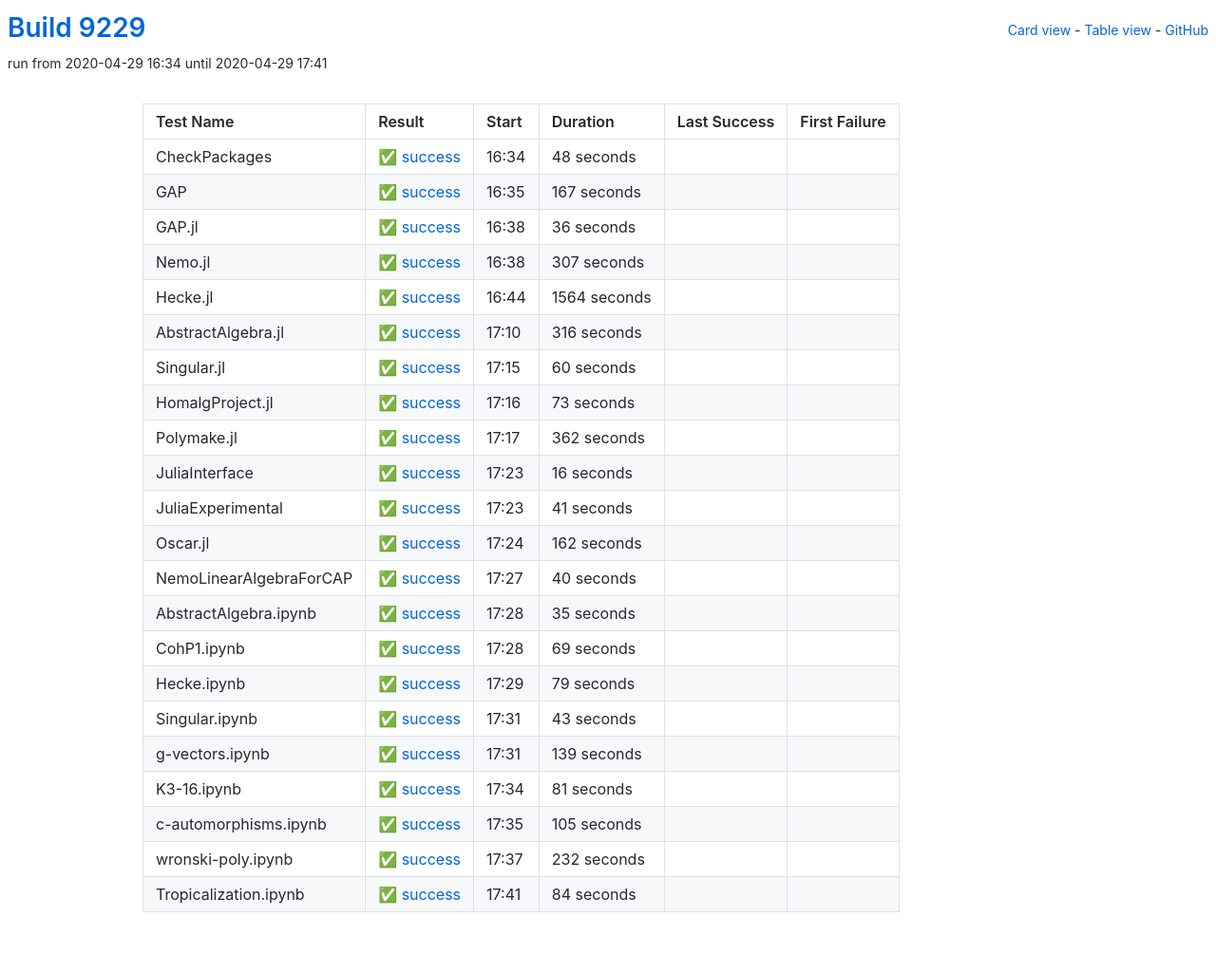
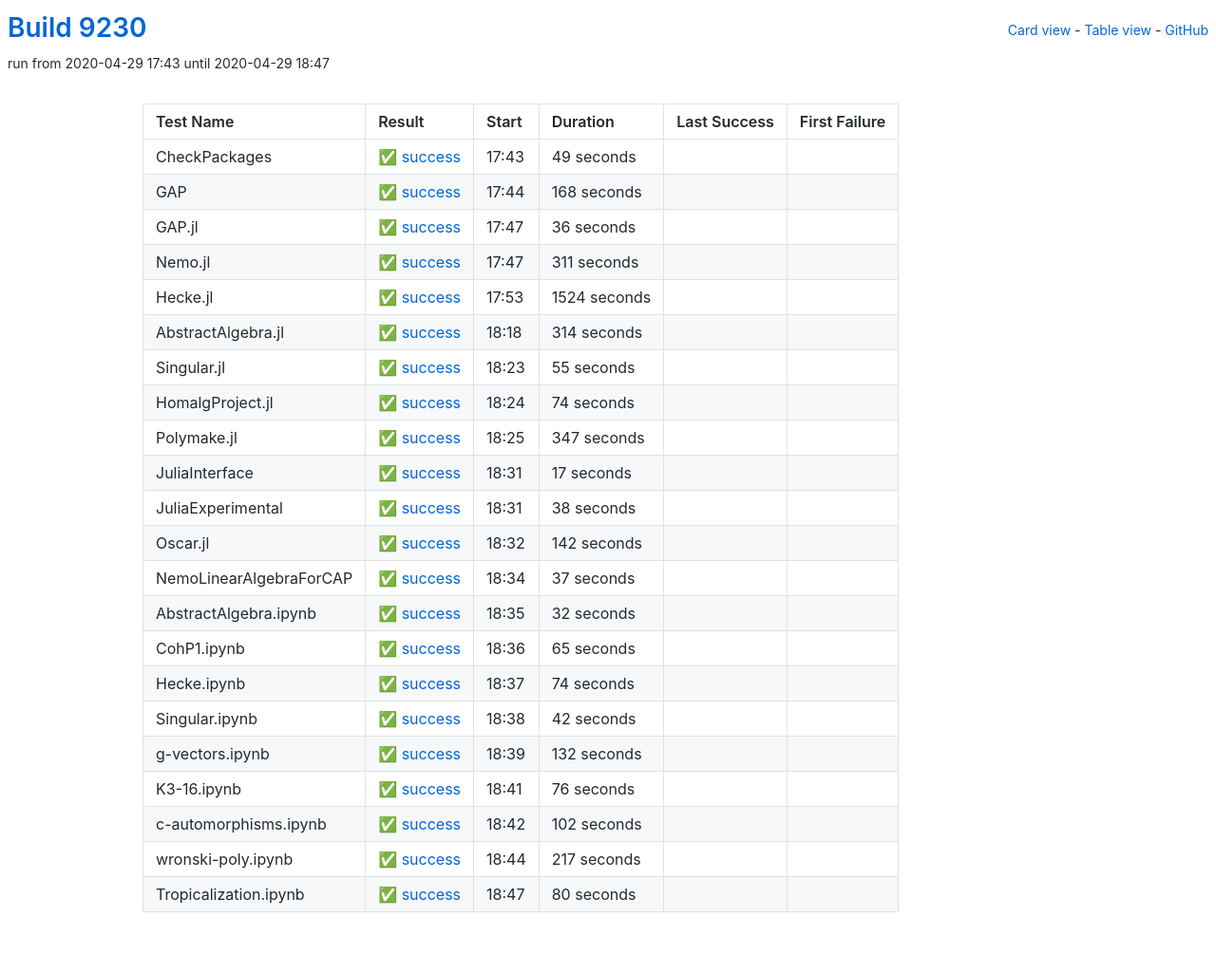
Before and after one commit to oscar-system/oscar-ci-status, a Jekyll site: the page built from table.html, in a window 1280 px wide. Shown: the whole page at 95% size. Built offline with Jekyll 4.4.1, drawn with Linux system fonts in a browser that asks for light colours.

Commit message:
Build 9230

```diff
--- a/_data/ci.yml
+++ b/_data/ci.yml
@@ -1,27 +1,27 @@
-build: 9229
-build_url: https://oscarci.mathematik.uni-kl.de/job/oscar/9229/
+build: 9230
+build_url: https://oscarci.mathematik.uni-kl.de/job/oscar/9230/
 job: oscar
 tests:
-- duration: 48
+- duration: 49
   exitcode: 0
   first_failure: false
   first_failure_url: null
   last_success: false
   last_success_url: null
-  log: https://oscarci.mathematik.uni-kl.de/job/oscar/9229/artifact/logs/build-9229/CheckPackages.log
+  log: https://oscarci.mathematik.uni-kl.de/job/oscar/9230/artifact/logs/build-9230/CheckPackages.log
   name: CheckPackages
-  start: 2020-04-29 16:34
+  start: 2020-04-29 17:43
   status: success
   success: true
-- duration: 167
+- duration: 168
   exitcode: 0
   first_failure: false
   first_failure_url: null
   last_success: false
   last_success_url: null
-  log: https://oscarci.mathematik.uni-kl.de/job/oscar/9229/artifact/logs/build-9229/GAP.log
+  log: https://oscarci.mathematik.uni-kl.de/job/oscar/9230/artifact/logs/build-9230/GAP.log
   name: GAP
-  start: 2020-04-29 16:35
+  start: 2020-04-29 17:44
   status: success
   success: true
 - duration: 36
@@ -30,217 +30,217 @@
   first_failure_url: null
   last_success: false
   last_success_url: null
-  log: https://oscarci.mathematik.uni-kl.de/job/oscar/9229/artifact/logs/build-9229/GAP.jl.log
+  log: https://oscarci.mathematik.uni-kl.de/job/oscar/9230/artifact/logs/build-9230/GAP.jl.log
   name: GAP.jl
-  start: 2020-04-29 16:38
+  start: 2020-04-29 17:47
   status: success
   success: true
-- duration: 307
+- duration: 311
   exitcode: 0
   first_failure: false
   first_failure_url: null
   last_success: false
   last_success_url: null
-  log: https://oscarci.mathematik.uni-kl.de/job/oscar/9229/artifact/logs/build-9229/Nemo.jl.log
+  log: https://oscarci.mathematik.uni-kl.de/job/oscar/9230/artifact/logs/build-9230/Nemo.jl.log
   name: Nemo.jl
-  start: 2020-04-29 16:38
+  start: 2020-04-29 17:47
   status: success
   success: true
-- duration: 1564
+- duration: 1524
   exitcode: 0
   first_failure: false
   first_failure_url: null
   last_success: false
   last_success_url: null
-  log: https://oscarci.mathematik.uni-kl.de/job/oscar/9229/artifact/logs/build-9229/Hecke.jl.log
+  log: https://oscarci.mathematik.uni-kl.de/job/oscar/9230/artifact/logs/build-9230/Hecke.jl.log
   name: Hecke.jl
-  start: 2020-04-29 16:44
+  start: 2020-04-29 17:53
   status: success
   success: true
-- duration: 316
+- duration: 314
   exitcode: 0
   first_failure: false
   first_failure_url: null
   last_success: false
   last_success_url: null
-  log: https://oscarci.mathematik.uni-kl.de/job/oscar/9229/artifact/logs/build-9229/AbstractAlgebra.jl.log
+  log: https://oscarci.mathematik.uni-kl.de/job/oscar/9230/artifact/logs/build-9230/AbstractAlgebra.jl.log
   name: AbstractAlgebra.jl
-  start: 2020-04-29 17:10
+  start: 2020-04-29 18:18
   status: success
   success: true
-- duration: 60
+- duration: 55
   exitcode: 0
   first_failure: false
   first_failure_url: null
   last_success: false
   last_success_url: null
-  log: https://oscarci.mathematik.uni-kl.de/job/oscar/9229/artifact/logs/build-9229/Singular.jl.log
+  log: https://oscarci.mathematik.uni-kl.de/job/oscar/9230/artifact/logs/build-9230/Singular.jl.log
   name: Singular.jl
-  start: 2020-04-29 17:15
+  start: 2020-04-29 18:23
   status: success
   success: true
-- duration: 73
+- duration: 74
   exitcode: 0
   first_failure: false
   first_failure_url: null
   last_success: false
   last_success_url: null
-  log: https://oscarci.mathematik.uni-kl.de/job/oscar/9229/artifact/logs/build-9229/HomalgProject.jl.log
+  log: https://oscarci.mathematik.uni-kl.de/job/oscar/9230/artifact/logs/build-9230/HomalgProject.jl.log
   name: HomalgProject.jl
-  start: 2020-04-29 17:16
+  start: 2020-04-29 18:24
   status: success
   success: true
-- duration: 362
+- duration: 347
   exitcode: 0
   first_failure: false
   first_failure_url: null
   last_success: false
   last_success_url: null
-  log: https://oscarci.mathematik.uni-kl.de/job/oscar/9229/artifact/logs/build-9229/Polymake.jl.log
+  log: https://oscarci.mathematik.uni-kl.de/job/oscar/9230/artifact/logs/build-9230/Polymake.jl.log
   name: Polymake.jl
-  start: 2020-04-29 17:17
+  start: 2020-04-29 18:25
   status: success
   success: true
-- duration: 16
+- duration: 17
   exitcode: 0
   first_failure: false
   first_failure_url: null
   last_success: false
   last_success_url: null
-  log: https://oscarci.mathematik.uni-kl.de/job/oscar/9229/artifact/logs/build-9229/JuliaInterface.log
+  log: https://oscarci.mathematik.uni-kl.de/job/oscar/9230/artifact/logs/build-9230/JuliaInterface.log
   name: JuliaInterface
-  start: 2020-04-29 17:23
+  start: 2020-04-29 18:31
   status: success
   success: true
-- duration: 41
+- duration: 38
   exitcode: 0
   first_failure: false
   first_failure_url: null
   last_success: false
   last_success_url: null
-  log: https://oscarci.mathematik.uni-kl.de/job/oscar/9229/artifact/logs/build-9229/JuliaExperimental.log
+  log: https://oscarci.mathematik.uni-kl.de/job/oscar/9230/artifact/logs/build-9230/JuliaExperimental.log
   name: JuliaExperimental
-  start: 2020-04-29 17:23
+  start: 2020-04-29 18:31
   status: success
   success: true
-- duration: 162
+- duration: 142
   exitcode: 0
   first_failure: false
   first_failure_url: null
   last_success: false
   last_success_url: null
-  log: https://oscarci.mathematik.uni-kl.de/job/oscar/9229/artifact/logs/build-9229/Oscar.jl.log
+  log: https://oscarci.mathematik.uni-kl.de/job/oscar/9230/artifact/logs/build-9230/Oscar.jl.log
   name: Oscar.jl
-  start: 2020-04-29 17:24
+  start: 2020-04-29 18:32
   status: success
   success: true
-- duration: 40
+- duration: 37
   exitcode: 0
   first_failure: false
   first_failure_url: null
   last_success: false
   last_success_url: null
-  log: https://oscarci.mathematik.uni-kl.de/job/oscar/9229/artifact/logs/build-9229/NemoLinearAlgebraForCAP.log
+  log: https://oscarci.mathematik.uni-kl.de/job/oscar/9230/artifact/logs/build-9230/NemoLinearAlgebraForCAP.log
   name: NemoLinearAlgebraForCAP
-  start: 2020-04-29 17:27
+  start: 2020-04-29 18:34
   status: success
   success: true
-- duration: 35
+- duration: 32
   exitcode: 0
   first_failure: false
   first_failure_url: null
   last_success: false
   last_success_url: null
-  log: https://oscarci.mathematik.uni-kl.de/job/oscar/9229/artifact/logs/build-9229/AbstractAlgebra.ipynb.log
+  log: https://oscarci.mathematik.uni-kl.de/job/oscar/9230/artifact/logs/build-9230/AbstractAlgebra.ipynb.log
   name: AbstractAlgebra.ipynb
-  start: 2020-04-29 17:28
+  start: 2020-04-29 18:35
   status: success
   success: true
-- duration: 69
+- duration: 65
   exitcode: 0
   first_failure: false
   first_failure_url: null
   last_success: false
   last_success_url: null
-  log: https://oscarci.mathematik.uni-kl.de/job/oscar/9229/artifact/logs/build-9229/CohP1.ipynb.log
+  log: https://oscarci.mathematik.uni-kl.de/job/oscar/9230/artifact/logs/build-9230/CohP1.ipynb.log
   name: CohP1.ipynb
-  start: 2020-04-29 17:28
+  start: 2020-04-29 18:36
   status: success
   success: true
-- duration: 79
+- duration: 74
   exitcode: 0
   first_failure: false
   first_failure_url: null
   last_success: false
   last_success_url: null
-  log: https://oscarci.mathematik.uni-kl.de/job/oscar/9229/artifact/logs/build-9229/Hecke.ipynb.log
+  log: https://oscarci.mathematik.uni-kl.de/job/oscar/9230/artifact/logs/build-9230/Hecke.ipynb.log
   name: Hecke.ipynb
-  start: 2020-04-29 17:29
+  start: 2020-04-29 18:37
   status: success
   success: true
-- duration: 43
+- duration: 42
   exitcode: 0
   first_failure: false
   first_failure_url: null
   last_success: false
   last_success_url: null
-  log: https://oscarci.mathematik.uni-kl.de/job/oscar/9229/artifact/logs/build-9229/Singular.ipynb.log
+  log: https://oscarci.mathematik.uni-kl.de/job/oscar/9230/artifact/logs/build-9230/Singular.ipynb.log
   name: Singular.ipynb
-  start: 2020-04-29 17:31
+  start: 2020-04-29 18:38
   status: success
   success: true
-- duration: 139
+- duration: 132
   exitcode: 0
   first_failure: false
   first_failure_url: null
   last_success: false
   last_success_url: null
-  log: https://oscarci.mathematik.uni-kl.de/job/oscar/9229/artifact/logs/build-9229/g-vectors.ipynb.log
+  log: https://oscarci.mathematik.uni-kl.de/job/oscar/9230/artifact/logs/build-9230/g-vectors.ipynb.log
   name: g-vectors.ipynb
-  start: 2020-04-29 17:31
+  start: 2020-04-29 18:39
   status: success
   success: true
-- duration: 81
+- duration: 76
   exitcode: 0
   first_failure: false
   first_failure_url: null
   last_success: false
   last_success_url: null
-  log: https://oscarci.mathematik.uni-kl.de/job/oscar/9229/artifact/logs/build-9229/K3-16.ipynb.log
+  log: https://oscarci.mathematik.uni-kl.de/job/oscar/9230/artifact/logs/build-9230/K3-16.ipynb.log
   name: K3-16.ipynb
-  start: 2020-04-29 17:34
+  start: 2020-04-29 18:41
   status: success
   success: true
-- duration: 105
+- duration: 102
   exitcode: 0
   first_failure: false
   first_failure_url: null
   last_success: false
   last_success_url: null
-  log: https://oscarci.mathematik.uni-kl.de/job/oscar/9229/artifact/logs/build-9229/c-automorphisms.ipynb.log
+  log: https://oscarci.mathematik.uni-kl.de/job/oscar/9230/artifact/logs/build-9230/c-automorphisms.ipynb.log
   name: c-automorphisms.ipynb
-  start: 2020-04-29 17:35
+  start: 2020-04-29 18:42
   status: success
   success: true
-- duration: 232
+- duration: 217
   exitcode: 0
   first_failure: false
   first_failure_url: null
   last_success: false
   last_success_url: null
-  log: https://oscarci.mathematik.uni-kl.de/job/oscar/9229/artifact/logs/build-9229/wronski-poly.ipynb.log
+  log: https://oscarci.mathematik.uni-kl.de/job/oscar/9230/artifact/logs/build-9230/wronski-poly.ipynb.log
   name: wronski-poly.ipynb
-  start: 2020-04-29 17:37
+  start: 2020-04-29 18:44
   status: success
   success: true
-- duration: 84
+- duration: 80
   exitcode: 0
   first_failure: false
   first_failure_url: null
   last_success: false
   last_success_url: null
-  log: https://oscarci.mathematik.uni-kl.de/job/oscar/9229/artifact/logs/build-9229/Tropicalization.ipynb.log
+  log: https://oscarci.mathematik.uni-kl.de/job/oscar/9230/artifact/logs/build-9230/Tropicalization.ipynb.log
   name: Tropicalization.ipynb
-  start: 2020-04-29 17:41
+  start: 2020-04-29 18:47
   status: success
   success: true
```
Also changed, not shown: README.md.
